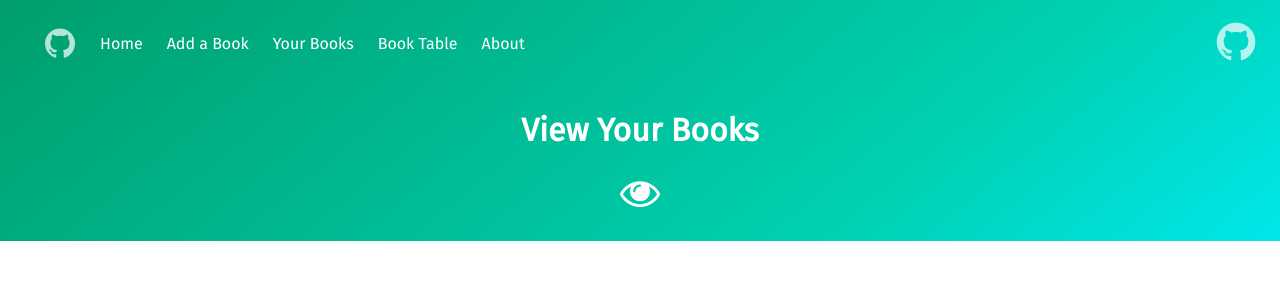
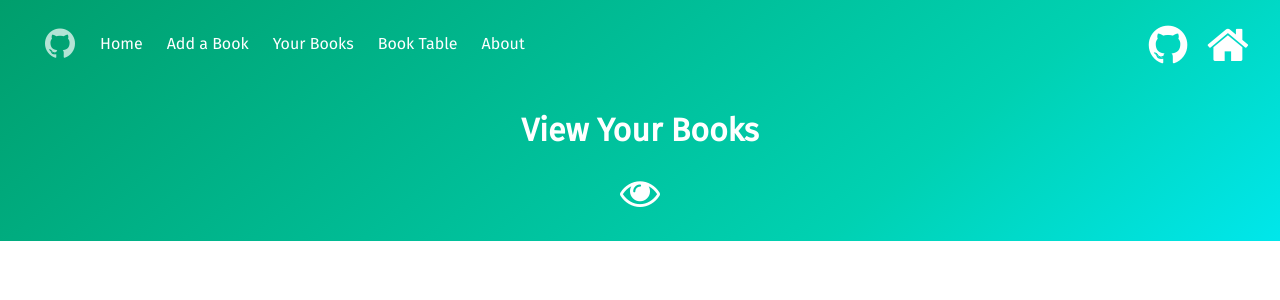
Before and after one commit to evan-buss/book-keeper, a Vue app: page /#/books in a window 1280 px wide. Shown: the top 300 px of the page. Built offline with nearby package versions, Linux system fonts and the light colour scheme; what vuefire would draw is missing.

Commit message:
Added navbar link to evanbuss.com homepage.

```diff
--- a/src/components/NavBar.vue
+++ b/src/components/NavBar.vue
@@ -1,4 +1,4 @@
-<template>
+ <template>
   <!-- Navigation Bar -->
   <nav class="navbar is-spaced">
     <div class="navbar-brand">
@@ -27,11 +27,18 @@
       </div>
       <div class="navbar-end">
 
-        <span class="navbar-item icon nav-logo is-hidden-mobile">
-          <a href="https://github.com/evan-buss/book-list" style="font-size: 45px;" name="Github Repo">
+        <a class="navbar-item nav-logo is-hidden-mobile" href="https://github.com/evan-buss/book-list" style="margin-left: 20px; font-size: 45px;" name="Homepage">
+          <span class="icon" >
             <i class="fa fa-github"></i>
-          </a>
-        </span>
+          </span>
+        </a>
+
+        <a class="navbar-item nav-logo is-hidden-mobile" href="https://evanbuss.com" style="margin-left: 20px; font-size: 45px;" name="Homepage">
+          <span class="icon" >
+            <i class="fa fa-home"></i>
+          </span>
+        </a>
+
       </div>
     </div>
   </nav>
```
